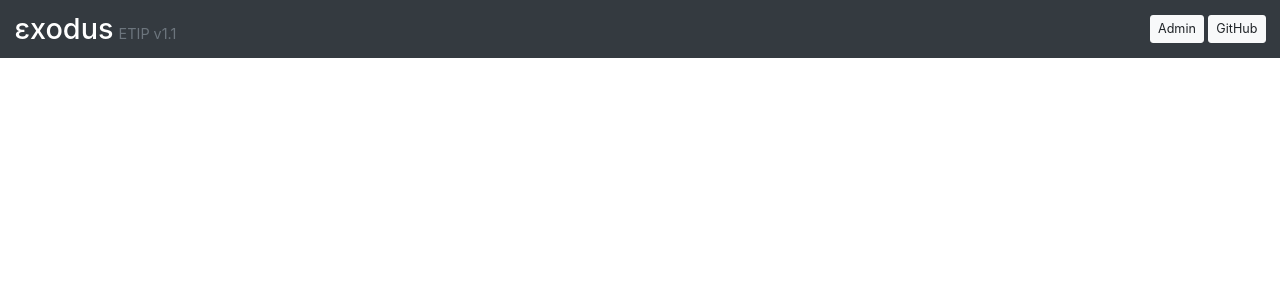
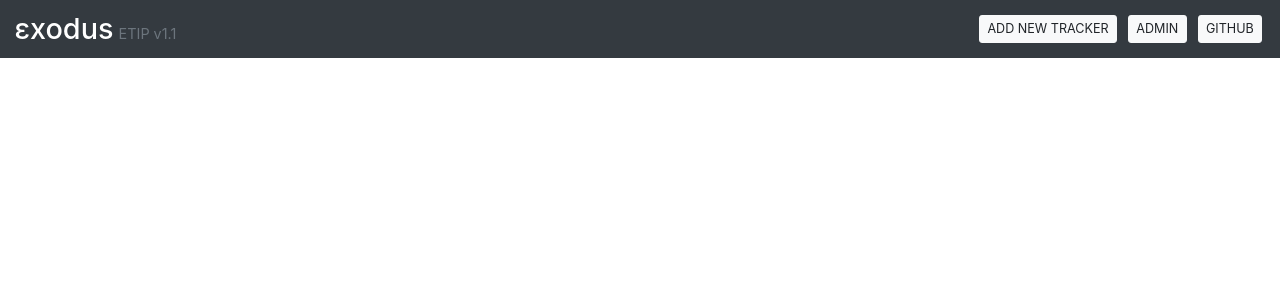
Before and after one commit to Exodus-Privacy/etip, a Django app: template etip/trackers/templates/base.html in a window 1280 px wide. Shown: the top 300 px of the page. Run offline with Django 3.2, Linux system fonts and the light colour scheme; the template is opened without the code that fills it, so the values that code supplies are empty; some libraries are stand-ins or nearby versions.

Commit message:
Add button to tracker creation

```diff
--- a/etip/trackers/templates/base.html
+++ b/etip/trackers/templates/base.html
@@ -26,8 +26,9 @@
         <span class="h2">εxodus</span> <span class="small text-muted">ETIP v1.1</span>
     </a>
     <div class="ml-auto">
-        <a class="btn btn-light btn-sm" href="/admin" role="button">Admin</a>
-        <a class="btn btn-light btn-sm" href="https://github.com/Exodus-Privacy/etip/" role="button">GitHub</a>
+        <a class="btn btn-light btn-sm mr-lg-1 ml-lg-1" href="{% url 'admin:trackers_tracker_add' %}" role="button">ADD NEW TRACKER</a>
+        <a class="btn btn-light btn-sm mr-lg-1 ml-lg-1" href="{% url 'admin:index' %}" role="button">ADMIN</a>
+        <a class="btn btn-light btn-sm mr-lg-1 ml-xl-1" target="_blank" rel="noreferrer" href="https://github.com/Exodus-Privacy/etip/" role="button">GITHUB</a>
     </div>
 </nav>
 <br>
```
